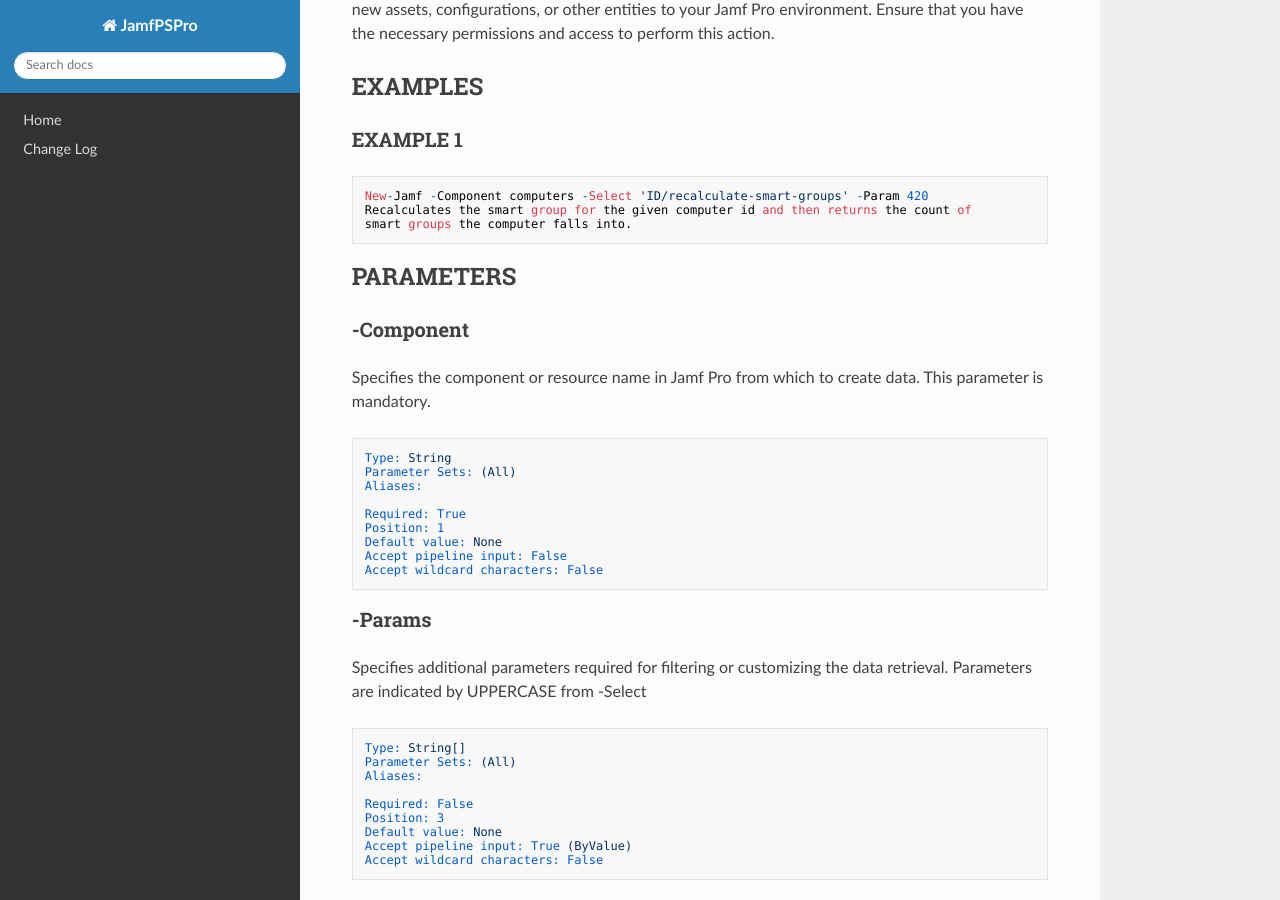
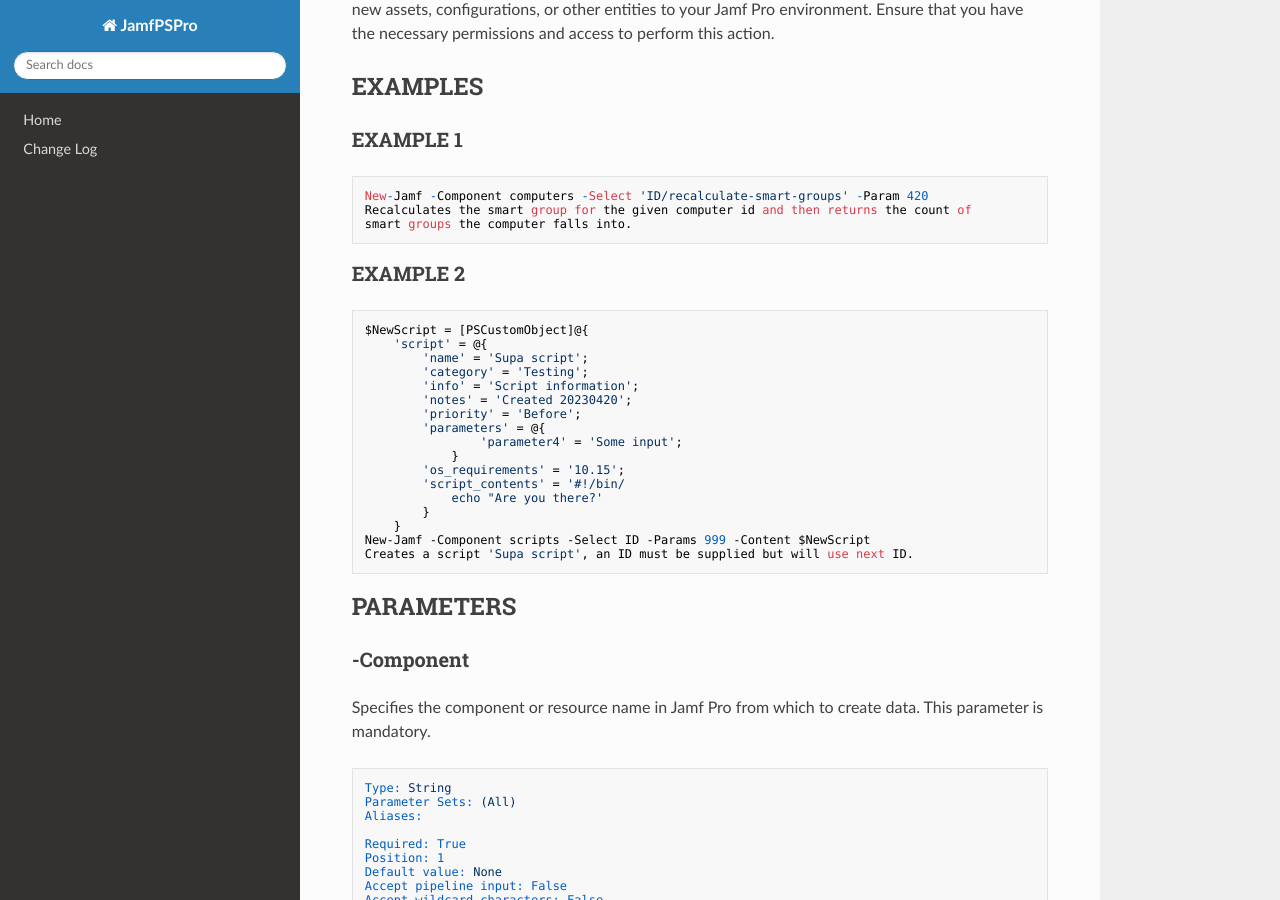
Before and after one commit to TrustyTristan/JamfPSPro, an MkDocs documentation site: the page built from docs/New-Jamf.md, in a window 1280 px wide and 900 px high, scrolled down 496 px. Built offline with MkDocs 1.6.1, drawn with Linux system fonts in a browser that asks for light colours; nearby versions of some CDN libraries.

Commit message:
Changed to param -Path to -Select and made easier

````diff
--- a/docs/New-Jamf.md
+++ b/docs/New-Jamf.md
@@ -32,6 +32,27 @@ access to perform this action.
 New-Jamf -Component computers -Select 'ID/recalculate-smart-groups' -Param 420
 Recalculates the smart group for the given computer id and then returns the count of
 smart groups the computer falls into.
+```
+
+### EXAMPLE 2
+```
+$NewScript = [PSCustomObject]@{
+    'script' = @{
+        'name' = 'Supa script';
+        'category' = 'Testing';
+        'info' = 'Script information';
+        'notes' = 'Created 20230420';
+        'priority' = 'Before';
+        'parameters' = @{
+                'parameter4' = 'Some input';
+            }
+        'os_requirements' = '10.15';
+        'script_contents' = '#!/bin/
+            echo "Are you there?'
+        }
+    }
+New-Jamf -Component scripts -Select ID -Params 999 -Content $NewScript
+Creates a script 'Supa script', an ID must be supplied but will use next ID.
 ```
 
 ## PARAMETERS
````
Also changed, not shown: README.md (+64 -6 lines), docs/JamfPSPro.md (+2 -2 lines), docs/Remove-Jamf.md (+2 -1 lines), 3 other files.
